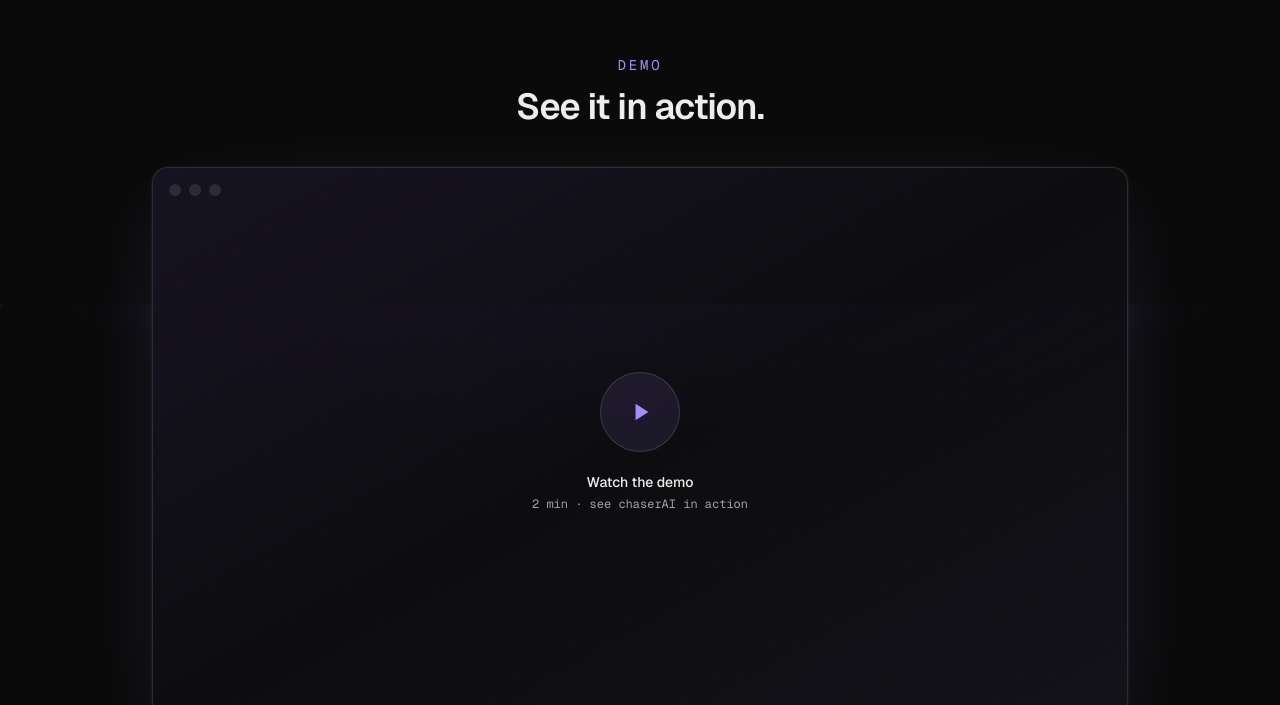
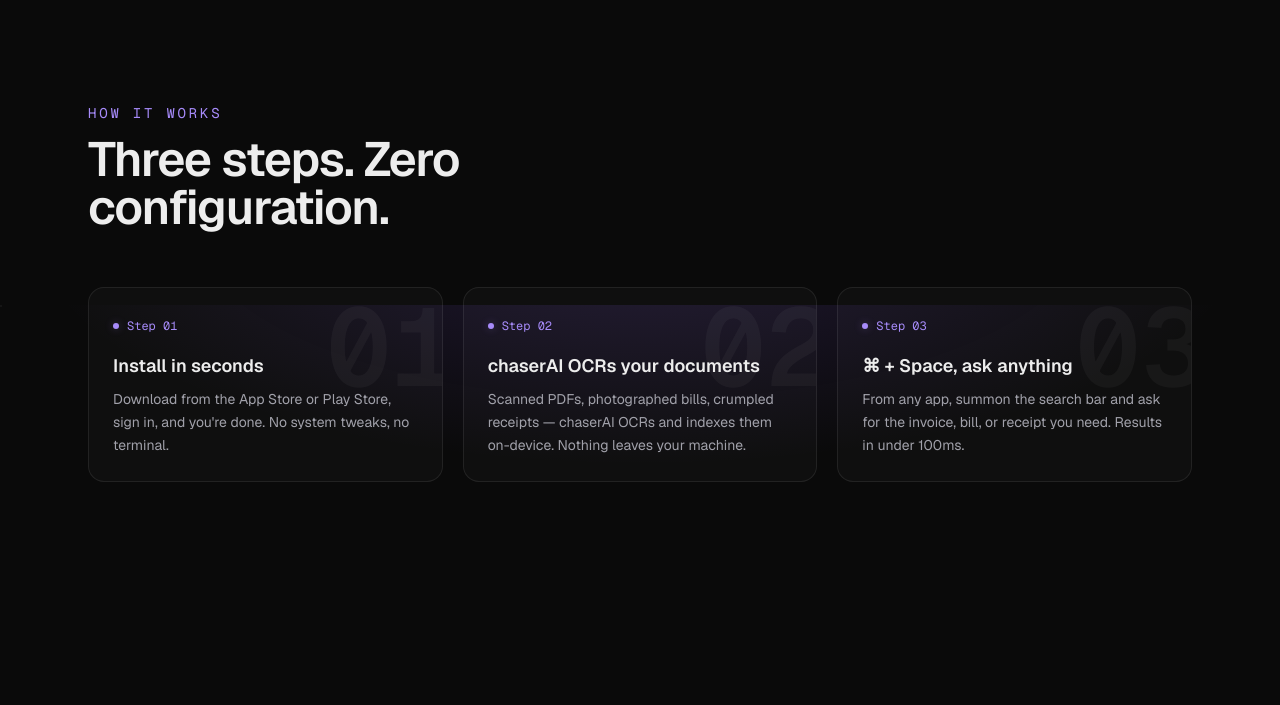
Before and after one commit to rountana/chaser-ai, a Next.js app: page / in a window 1280 px wide. Shown: the part 2095-2800 px from the top of the page. Built offline with nearby package versions, Linux system fonts and the light colour scheme.

Commit message:
reworked Hero - demo video

```diff
--- a/app/page.tsx
+++ b/app/page.tsx
@@ -1,7 +1,6 @@
 import Nav from "@/components/Nav";
 import Hero from "@/components/Hero";
 import Features from "@/components/Features";
-import DemoVideo from "@/components/DemoVideo";
 import HowItWorks from "@/components/HowItWorks";
 import Pricing from "@/components/Pricing";
 import DownloadCTA from "@/components/DownloadCTA";
@@ -15,7 +14,6 @@
       <main className="flex-1">
         <Hero />
         <Features />
-        <DemoVideo />
         <HowItWorks />
         <Pricing />
         <DownloadCTA />
--- a/components/DemoVideo.tsx
+++ /dev/null
@@ -1,51 +0,0 @@
-export default function DemoVideo() {
-  return (
-    <section id="demo" className="py-16 sm:py-20 scroll-mt-16">
-      <div className="mx-auto max-w-5xl px-6">
-        <div className="text-center mb-10">
-          <p className="text-sm font-mono uppercase tracking-[0.2em] text-[var(--accent)]">Demo</p>
-          <h2 className="mt-3 text-3xl sm:text-4xl font-semibold tracking-tight">
-            See it in action.
-          </h2>
-        </div>
-
-        <div
-          className="relative w-full rounded-2xl border border-[var(--border-strong)] bg-[rgba(14,14,18,0.8)] overflow-hidden"
-          style={{
-            aspectRatio: "16/9",
-            boxShadow: "0 24px 80px -20px rgba(167,139,250,0.18), 0 0 0 1px rgba(255,255,255,0.04)",
-          }}
-        >
-          <div className="absolute inset-0 bg-gradient-to-br from-[rgba(139,92,246,0.08)] via-transparent to-[rgba(167,139,250,0.04)]" />
-          <div
-            className="absolute inset-0 opacity-30"
-            style={{
-              backgroundImage: "radial-gradient(circle at 1px 1px, rgba(255,255,255,0.06) 1px, transparent 0)",
-              backgroundSize: "28px 28px",
-            }}
-          />
-          <div className="absolute inset-0 flex flex-col items-center justify-center gap-5">
-            <button
-              type="button"
-              aria-label="Watch demo"
-              className="flex items-center justify-center size-16 sm:size-20 rounded-full border border-[var(--border-strong)] bg-[var(--accent)]/10 hover:bg-[var(--accent)]/20 transition-colors backdrop-blur-sm"
-            >
-              <svg width="22" height="22" viewBox="0 0 24 24" fill="currentColor" className="text-[var(--accent)] ml-1" aria-hidden>
-                <polygon points="5,3 19,12 5,21" />
-              </svg>
-            </button>
-            <div className="flex flex-col items-center gap-1">
-              <span className="text-sm font-medium text-[var(--foreground)]">Watch the demo</span>
-              <span className="text-xs font-mono text-[var(--muted)]">2 min · see chaserAI in action</span>
-            </div>
-          </div>
-          <div className="absolute top-4 left-4 flex gap-2">
-            <span className="size-3 rounded-full bg-white/10" />
-            <span className="size-3 rounded-full bg-white/10" />
-            <span className="size-3 rounded-full bg-white/10" />
-          </div>
-        </div>
-      </div>
-    </section>
-  );
-}
--- a/components/Hero.tsx
+++ b/components/Hero.tsx
@@ -56,9 +56,9 @@
 
         {/* Headline */}
         <h1 className="text-4xl sm:text-6xl lg:text-7xl font-semibold tracking-tight leading-[1.05] max-w-4xl mx-auto">
-          Every document you ever scanned.{" "}
+          Describe what you remember.{" "}
           <span className="bg-gradient-to-r from-[var(--accent)] to-[#e9d5ff] bg-clip-text text-transparent">
-          Searchable easily.
+          Find it in scanned documents.
           </span>
           <br className="hidden sm:block" />
         </h1>
@@ -66,7 +66,6 @@
         {/* Subheadline */}
         <p className="mt-6 text-lg text-[var(--muted)] max-w-2xl mx-auto leading-relaxed">
           The invoice from that vendor. The bill from last winter. The receipt for the thing you returned.
-          Found in under a second, no digging required.
         </p>
 
         {/* Waitlist CTA */}
```
Also changed, not shown: 1 other file (tests, documents, lock files or other folders).
